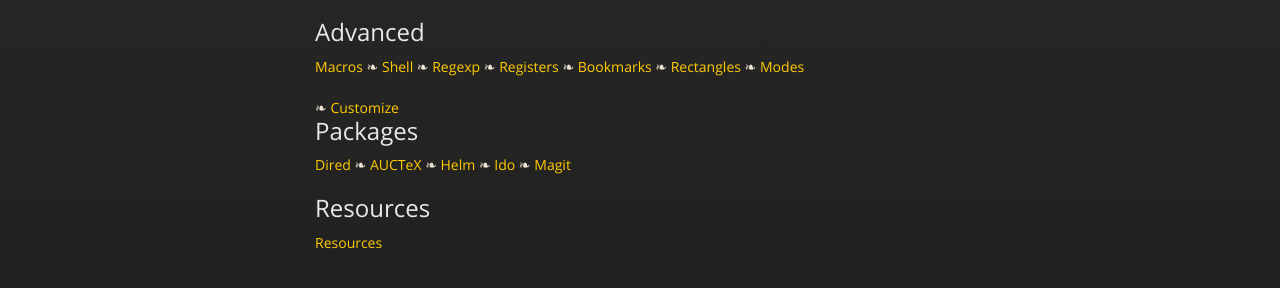
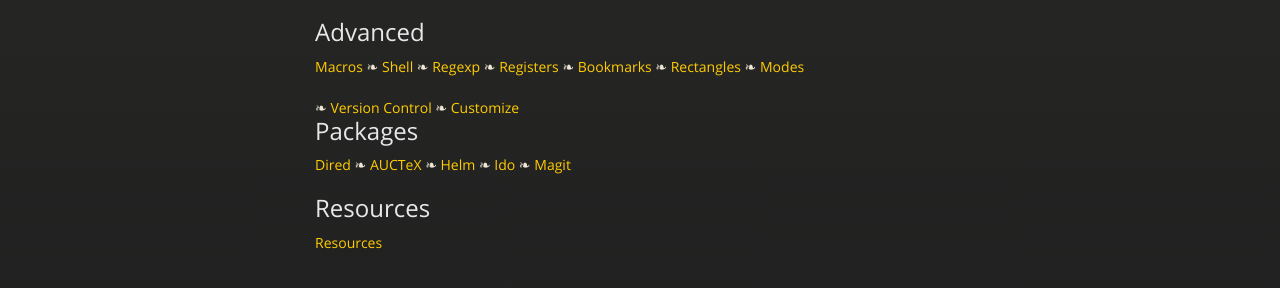
Before and after one commit to tychobrailleur/tychobrailleur.github.io, a Jekyll site: the page index.html, which Jekyll copies as it is, in a window 1280 px wide. Shown: the part 292-580 px from the top of the page. Built offline with Jekyll 4.4.1, drawn with Linux system fonts in a browser that asks for light colours; nearby versions of some CDN libraries.

Commit message:
Add link to Version control page.

```diff
--- a/index.html
+++ b/index.html
@@ -56,6 +56,7 @@
   ❧ <a href="bookmarks.html">Bookmarks</a>
   ❧ <a href="rectangles.html">Rectangles</a>
   ❧ <a href="modes.html">Modes</a></p>
+  ❧ <a href="vcs.html">Version Control</a>
   ❧ <a href="customize.html">Customize</a>
 
 <h2>
```
